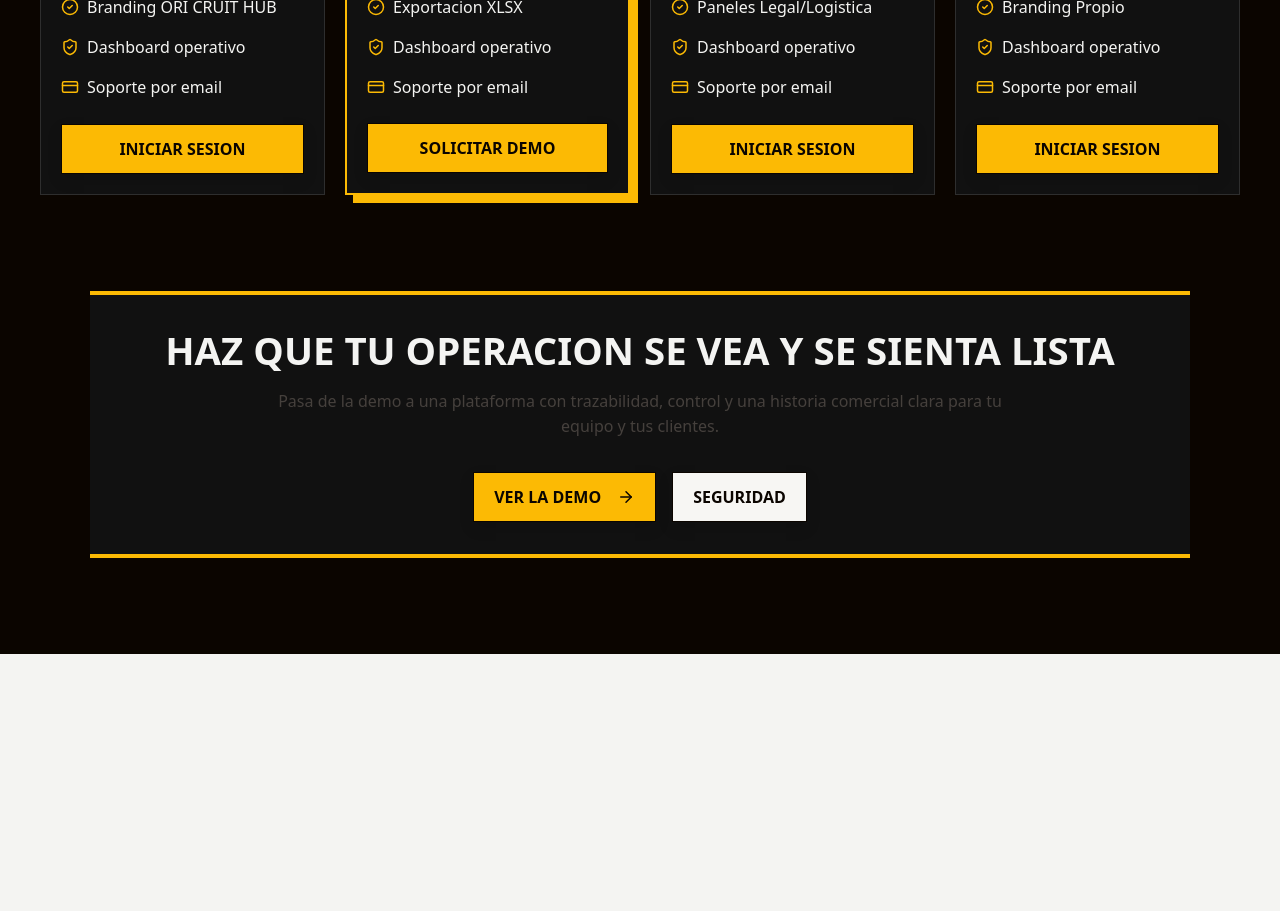
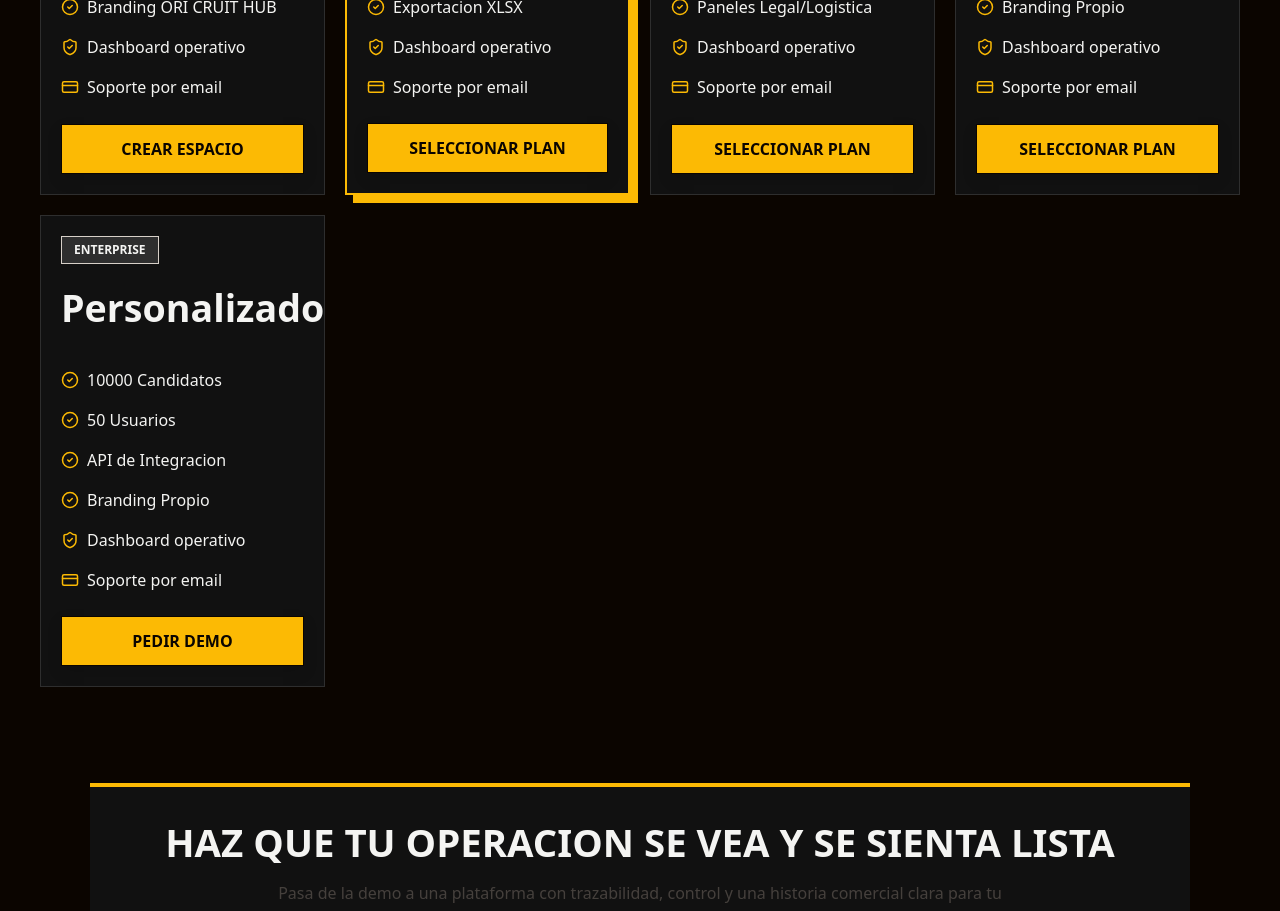
Before and after one commit to ib4d/folga-intermediario-hub, a Next.js app: page /pricing in a window 1280 px wide. Shown: the part 800-1711 px from the top of the page. Before the commit the page ends 1454 px from the top, so only its background shows below. Built offline with nearby package versions, Linux system fonts and the light colour scheme.

Commit message:
Connect public pricing to billing links

```diff
--- a/src/app/(public)/pricing/page.tsx
+++ b/src/app/(public)/pricing/page.tsx
@@ -1,11 +1,14 @@
 import Link from "next/link";
 import { ArrowRight, CheckCircle2, CreditCard, ShieldCheck } from "lucide-react";
+import { Plan } from "@prisma/client";
 import LanguageSwitcher from "@/components/public/LanguageSwitcher";
 import { localizedHref, normalizeLanguage, t, type TranslationKey } from "@/lib/i18n";
+import { getStripePaymentLink } from "@/lib/billing/stripe";
 
 type PricingPlan = {
+  plan: Plan;
   badge: TranslationKey;
-  price?: `EUR ${number}`;
+  price?: string;
   suffix?: TranslationKey;
   items: readonly TranslationKey[];
   featured: boolean;
@@ -13,12 +16,14 @@ type PricingPlan = {
 
 const pricingPlans: readonly PricingPlan[] = [
   {
+    plan: Plan.FREE,
     badge: "public.pricing.basic",
     price: "EUR 0",
     items: ["public.pricing.candidates25", "public.pricing.users2", "public.pricing.ocrLimited", "public.pricing.brandingOri"],
     featured: false,
   },
   {
+    plan: Plan.STARTER,
     badge: "public.pricing.popular",
     price: "EUR 49",
     suffix: "public.pricing.perMonth",
@@ -26,6 +31,7 @@ const pricingPlans: readonly PricingPlan[] = [
     featured: true,
   },
   {
+    plan: Plan.PRO,
     badge: "public.pricing.professional",
     price: "EUR 149",
     suffix: "public.pricing.perMonth",
@@ -33,13 +39,38 @@ const pricingPlans: readonly PricingPlan[] = [
     featured: false,
   },
   {
+    plan: Plan.BUSINESS,
     badge: "public.pricing.company",
     price: "EUR 349",
     suffix: "public.pricing.perMonth",
     items: ["public.pricing.candidates10000", "public.pricing.users50", "public.pricing.apiIntegration", "public.pricing.customBranding"],
     featured: false,
   },
+  {
+    plan: Plan.ENTERPRISE,
+    badge: "public.pricing.enterprise",
+    price: "billing.price.enterprise",
+    items: ["public.pricing.candidates10000", "public.pricing.users50", "public.pricing.apiIntegration", "public.pricing.customBranding"],
+    featured: false,
+  },
 ] as const;
+
+function getPlanAction(plan: PricingPlan, language: Parameters<typeof t>[0], demoHref: string, loginHref: string, onboardingHref: string) {
+  const paymentLink = plan.plan === Plan.FREE ? null : getStripePaymentLink(plan.plan);
+  const href =
+    plan.plan === Plan.FREE
+      ? onboardingHref
+      : paymentLink ?? (plan.plan === Plan.ENTERPRISE ? demoHref : loginHref);
+
+  const label =
+    plan.plan === Plan.FREE
+      ? t(language, "public.pricing.startFree")
+      : plan.plan === Plan.ENTERPRISE
+        ? t(language, "public.pricing.requestDemo")
+        : t(language, "public.pricing.selectPlan");
+
+  return { href, label, paymentLink };
+}
 
 export default async function PricingPage({
   searchParams,
@@ -52,6 +83,7 @@ export default async function PricingPage({
   const demoHref = localizedHref("/demo", language);
   const securityHref = localizedHref("/security", language);
   const loginHref = localizedHref("/login", language);
+  const onboardingHref = localizedHref("/onboarding", language);
 
   return (
     <div
@@ -107,7 +139,10 @@ export default async function PricingPage({
       <section style={{ padding: "2rem 2rem 6rem" }}>
         <div style={{ maxWidth: "1200px", margin: "0 auto" }}>
           <div style={{ display: "grid", gridTemplateColumns: "repeat(auto-fit, minmax(260px, 1fr))", gap: "1.25rem" }}>
-            {pricingPlans.map((plan) => (
+            {pricingPlans.map((plan) => {
+              const { href, label, paymentLink } = getPlanAction(plan, language, demoHref, loginHref, onboardingHref);
+
+              return (
               <div
                 key={plan.badge}
                 className="card"
@@ -133,7 +168,7 @@ export default async function PricingPage({
                   </div>
                   {plan.price ? (
                     <div style={{ fontSize: "2.35rem", fontWeight: 900 }}>
-                      {plan.price}
+                      {plan.price.startsWith("billing.") ? labels(plan.price as Parameters<typeof labels>[0]) : plan.price}
                       <span style={{ fontSize: "1rem" }}>{plan.suffix ? labels(plan.suffix) : ""}</span>
                     </div>
                   ) : (
@@ -158,11 +193,17 @@ export default async function PricingPage({
                   </li>
                 </ul>
 
-                <Link href={loginHref} className="button" style={{ width: "100%", marginTop: "1.5rem", textDecoration: "none" }}>
-                  {plan.featured ? labels("public.hero.secondaryCta") : labels("public.nav.login")}
+                <Link
+                  href={href}
+                  className="button"
+                  style={{ width: "100%", marginTop: "1.5rem", textDecoration: "none" }}
+                  {...(paymentLink ? { target: "_blank", rel: "noreferrer" } : {})}
+                >
+                  {label}
                 </Link>
               </div>
-            ))}
+              );
+            })}
           </div>
         </div>
       </section>
--- a/src/lib/i18n.ts
+++ b/src/lib/i18n.ts
@@ -365,8 +365,11 @@ const translations = {
     "public.pricing.popular": "Popular",
     "public.pricing.professional": "Profesional",
     "public.pricing.company": "Empresa",
+    "public.pricing.enterprise": "Enterprise",
     "public.pricing.perMonth": "/mes",
     "public.pricing.selectPlan": "Seleccionar Plan",
+    "public.pricing.startFree": "Crear espacio",
+    "public.pricing.requestDemo": "Pedir demo",
     "public.pricing.candidates25": "25 Candidatos",
     "public.pricing.candidates250": "250 Candidatos",
     "public.pricing.candidates2500": "2500 Candidatos",
@@ -1225,8 +1228,11 @@ const translations = {
     "public.pricing.popular": "Popular",
     "public.pricing.professional": "Professional",
     "public.pricing.company": "Company",
+    "public.pricing.enterprise": "Enterprise",
     "public.pricing.perMonth": "/mo",
     "public.pricing.selectPlan": "Select Plan",
+    "public.pricing.startFree": "Create workspace",
+    "public.pricing.requestDemo": "Request demo",
     "public.pricing.candidates25": "25 Candidates",
     "public.pricing.candidates250": "250 Candidates",
     "public.pricing.candidates2500": "2500 Candidates",
@@ -2085,8 +2091,11 @@ const translations = {
     "public.pricing.popular": "Popularny",
     "public.pricing.professional": "Profesjonalny",
     "public.pricing.company": "Firma",
+    "public.pricing.enterprise": "Enterprise",
     "public.pricing.perMonth": "/mies.",
     "public.pricing.selectPlan": "Wybierz plan",
+    "public.pricing.startFree": "Utworz przestrzen",
+    "public.pricing.requestDemo": "Popros o demo",
     "public.pricing.candidates25": "25 kandydatow",
     "public.pricing.candidates250": "250 kandydatow",
     "public.pricing.candidates2500": "2500 kandydatow",
```
